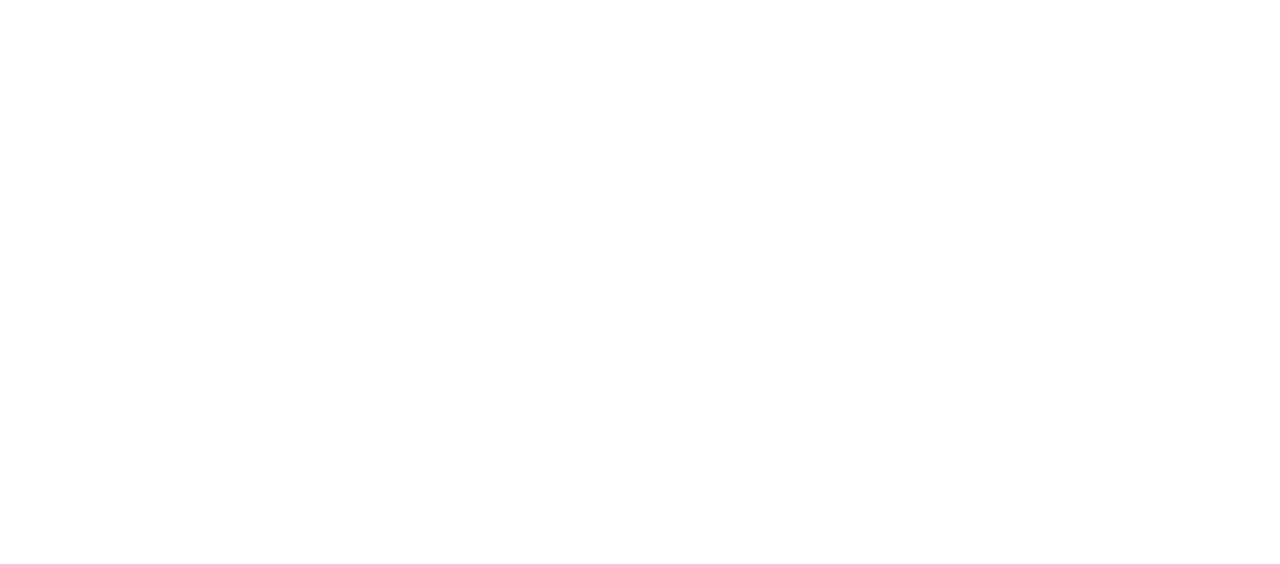
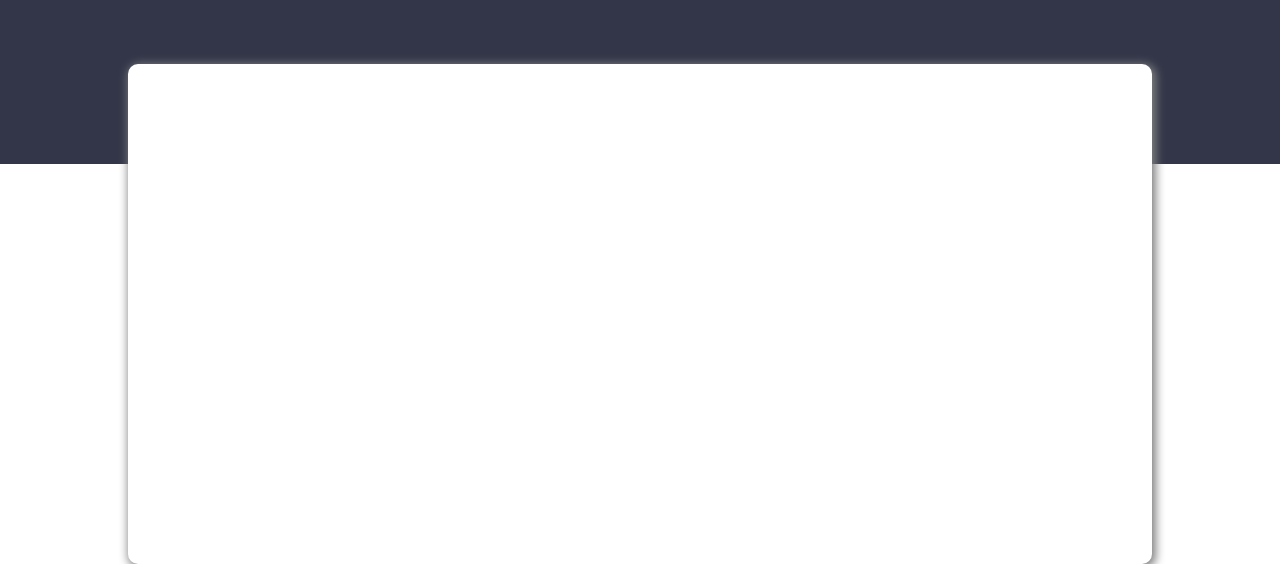
Before and after one commit to rohit21p/app_frontend, a React (Create React App) app: page / in a window 1280 px wide. Shown: the part 476-1040 px from the top of the page. Before the commit the page ends 800 px from the top, so only its background shows below. Built offline with nearby package versions, Linux system fonts and the light colour scheme.

Commit message:
added Home component

```diff
--- a/src/App.js
+++ b/src/App.js
@@ -3,6 +3,7 @@
 import { Route, Switch } from 'react-router-dom';
 
 import AppBar from './components/appbar';
+import Home from './components/home';
 
 function App() {
   return (
@@ -10,7 +11,7 @@
       <AppBar />
       <Switch>
         <Route exact path="/login" render={() => <h1>Login</h1>} />
-        <Route path="/" render={() => <h1>Home</h1>} />
+        <Route path="/" component={Home} />
       </Switch>
     </Grid>
   );
--- /dev/null
+++ b/src/components/home.js
@@ -0,0 +1,39 @@
+import React from 'react';
+import { Grid, Typography } from '@material-ui/core';
+import { makeStyles } from '@material-ui/core/styles';
+import Logo from '../assets/logo.png'
+
+const useStyles = makeStyles(theme => ({
+    root: {
+        height: '100vh',
+    },
+    intro: {
+        height: 'min(800px, 80%)',
+        backgroundColor: '#323648'
+    },
+    features: {
+        height: '500px',
+        margin: '0 10%',
+        boxShadow: '2px 2px 10px 2px gray',
+        position: 'relative',
+        top: '-100px',
+        backgroundColor: 'white',
+        borderRadius: '10px'
+    }
+}))
+
+function Home() {
+
+    const classes = useStyles();
+
+    return (
+        <Grid container className={classes.root}>
+            <Grid item xs={12} className={classes.intro}>
+            </Grid>
+            <Grid item xs={12} className={classes.features}>
+            </Grid>
+        </Grid>
+    )
+}
+
+export default Home;
```
